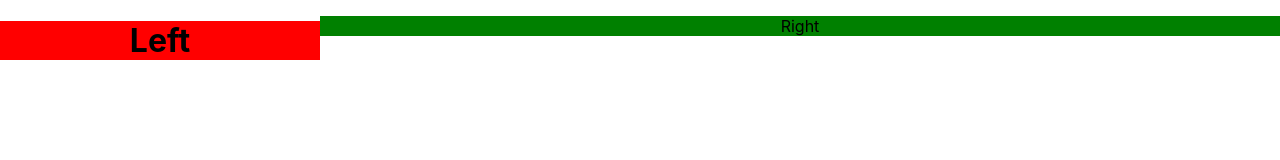
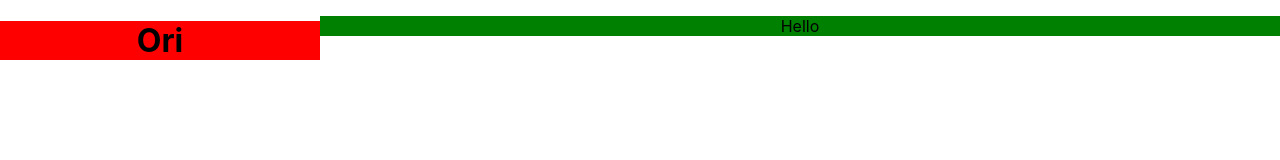
Before and after one commit to oriML/react-dp-learn, a React (Create React App) app: page / in a window 1280 px wide. Shown: the top 160 px of the page. Built offline with nearby package versions, Linux system fonts and the light colour scheme; the HTML template or start-up script is replaced by a standard one.

Commit message:
split-screen improvement

```diff
--- a/src/App.tsx
+++ b/src/App.tsx
@@ -2,19 +2,17 @@
 import './App.css';
 import { SplitScreen } from './cmps/layout-cmp/SplitScreen';
 
-const Left = () => <h1 style={{'backgroundColor': 'red'}}>Left</h1>
-const Right = () => <p style={{'backgroundColor': 'green'}}>Right</p>
+const Left = ({ name }:{name: string}) => <h1 style={{'backgroundColor': 'red'}}>{name}</h1>
+const Right = ({ message }: {message: string}) => <p style={{'backgroundColor': 'green'}}>{message}</p>
 
 
 function App() {
   return (
     <div className="App">
-      <SplitScreen
-        left={Left}
-        right={Right}
-        leftWeight={1}
-        rightWeight={3}
-        />
+      <SplitScreen leftWeight={1} rightWeight={3} >
+        <Left name={'Ori'} />
+        <Right message={'Hello'} />
+      </SplitScreen>
     </div>
   );
 }
--- a/src/cmps/layout-cmp/SplitScreen.tsx
+++ b/src/cmps/layout-cmp/SplitScreen.tsx
@@ -11,26 +11,25 @@ const Pane = styled.div<IPaneProps>`
 flex: ${p => p.weight};
 `
 interface IProps{
-    left: FC,
-    right: FC,
+    children: React.ReactNode[],
     leftWeight: number,
     rightWeight: number
 
 }
 
 export const SplitScreen =  ({
-    left: Left,
-    right: Right,
+    children,
     leftWeight = 1,
     rightWeight = 1
 }:IProps): JSX.Element => {
+    const [ left, right ] = children;
     return(
         <Container>
             <Pane weight={leftWeight}>
-                <Left />
+                {left}
             </Pane>
             <Pane weight={rightWeight}>
-                <Right />
+            {right}
             </Pane>
         </Container>
     )
```
